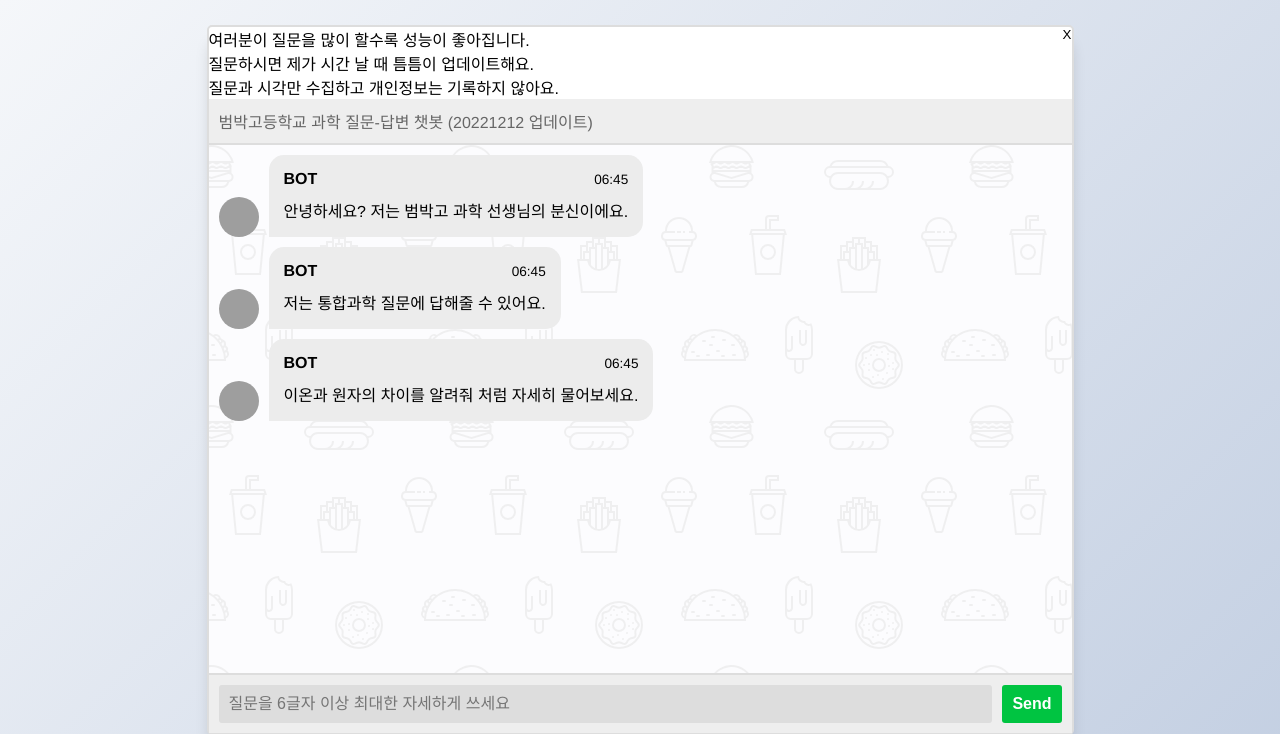
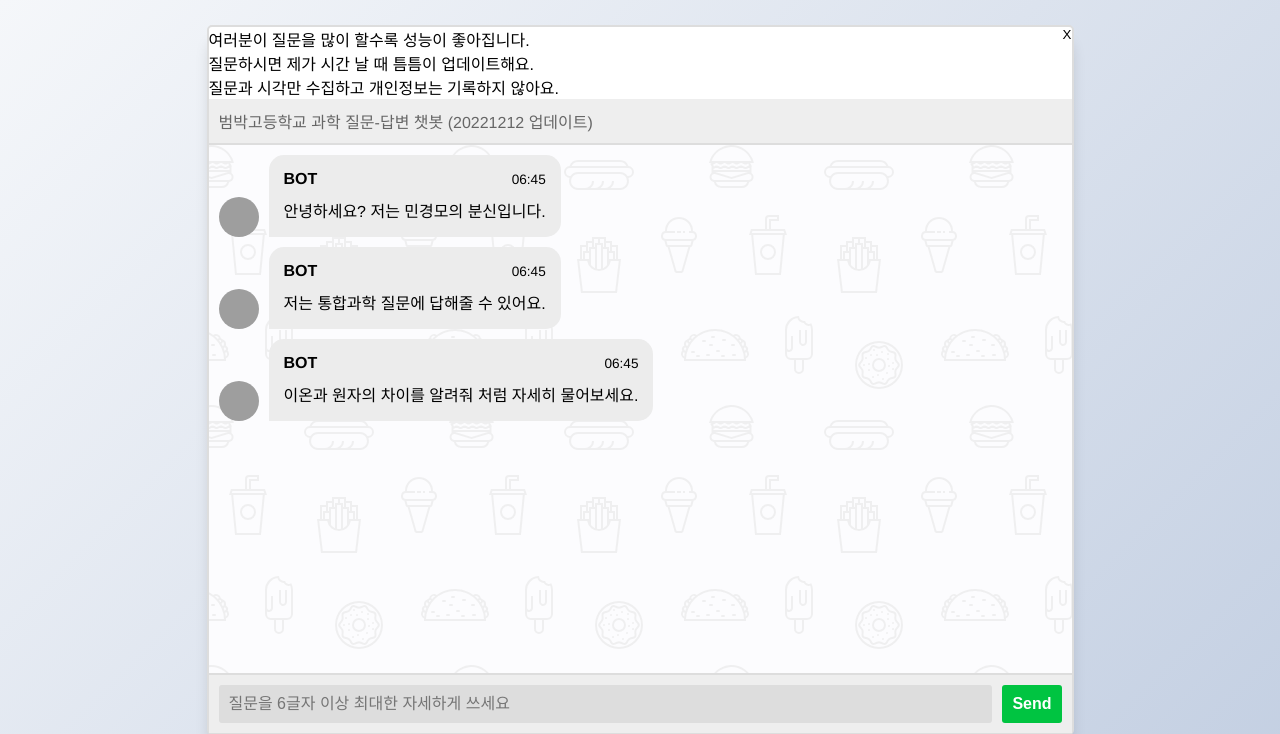
Before and after one commit to kungmo/faq_chatbot_science_3rd_SBERT, a Django app: page /chat_service_2/ in a window 1280 px wide. Shown: the top 734 px of the page. Run offline with Django 3.2, Linux system fonts and the light colour scheme; parts of the project's set-up code (start-up, migrations or seed data) failed here and were passed over; grey boxes are pictures that could not be loaded.

```diff
--- a/templates/addresses/chat_service_2.html
+++ b/templates/addresses/chat_service_2.html
@@ -214,7 +214,7 @@ msgerForm.addEventListener("submit", event => {
   sendMessage(msgText)
 });
 
-appendMessage(BOT_NAME, BOT_IMG, "left", "안녕하세요? 저는 범박고 과학 선생님의 분신이에요.");
+appendMessage(BOT_NAME, BOT_IMG, "left", "안녕하세요? 저는 민경모의 분신입니다.");
 setTimeout(function() {appendMessage(BOT_NAME, BOT_IMG, "left", "저는 통합과학 질문에 답해줄 수 있어요.");}, 1000);
 setTimeout(function() {appendMessage(BOT_NAME, BOT_IMG, "left", "이온과 원자의 차이를 알려줘 처럼 자세히 물어보세요.");}, 2000);
 
```
